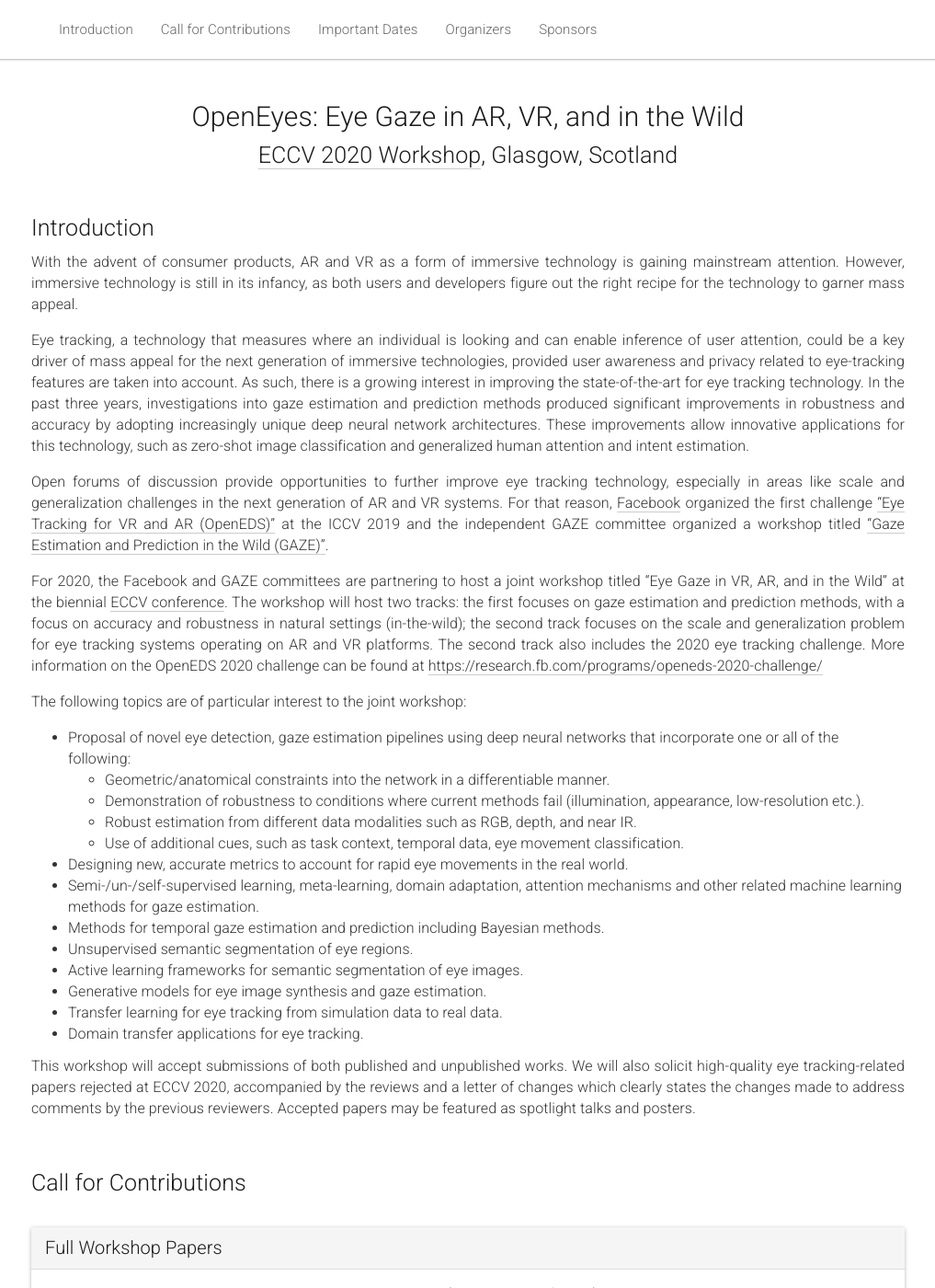
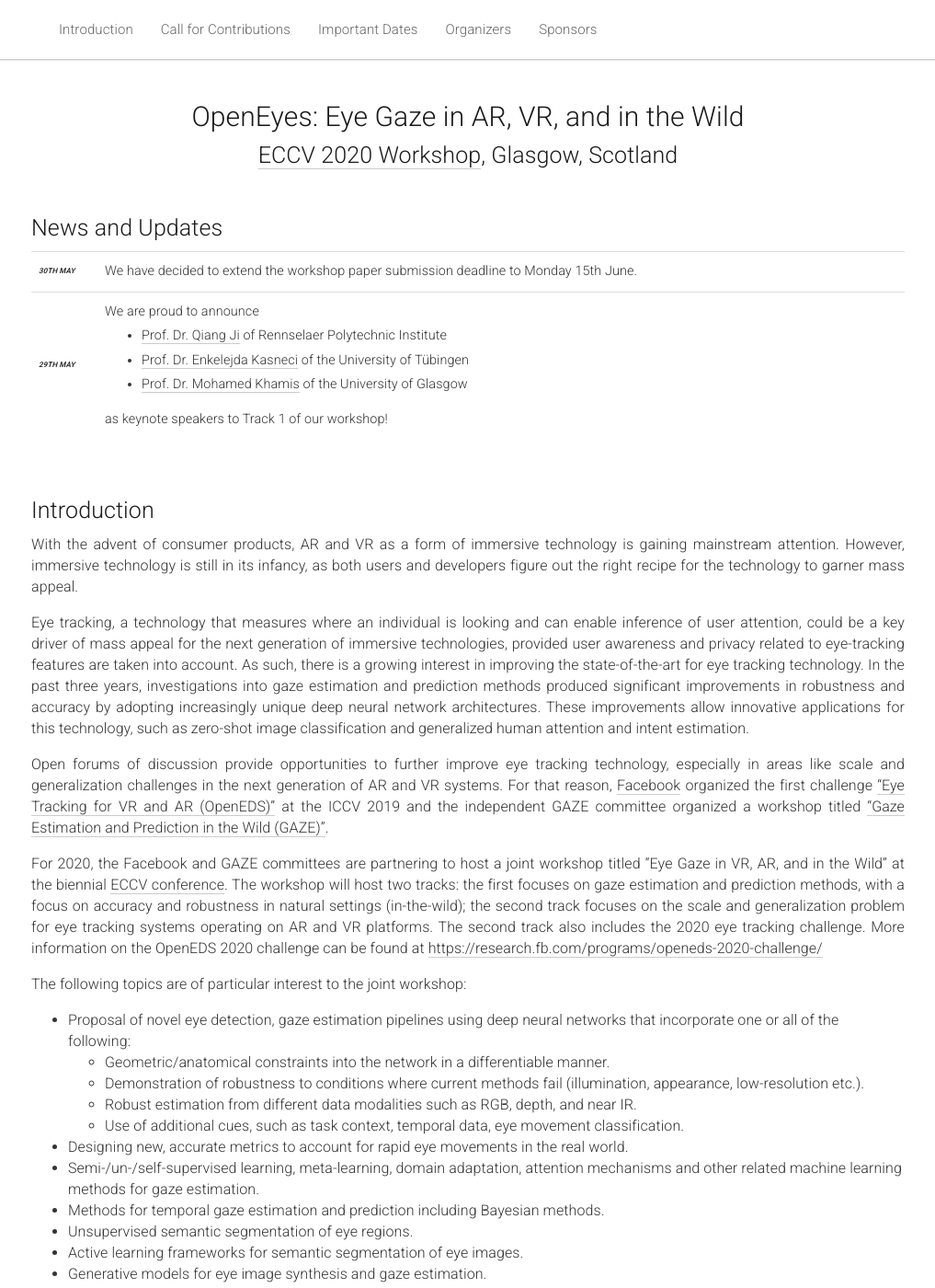
Before and after one commit to OpenEyes-Workshop/openeyes-workshop.github.io, a Jekyll site: the page built from _pages/home.md, in a window 1280 px wide and 1400 px high. Shown: the whole window at 92% size, without its empty margins (131-1148 px from the left). Built offline with Jekyll 4.4.1, drawn with Linux system fonts in a browser that asks for light colours; nearby versions of some CDN libraries; some of the changed text lies outside the part shown.

Commit message:
Add news ticker and update paper submission deadline

```diff
--- a/_includes/head.html
+++ b/_includes/head.html
@@ -32,5 +32,7 @@
   <link rel="stylesheet" type="text/css" href="{{ "/static/css/main.css?1" | prepend:site.baseurl }}" media="screen,projection">
 
   <!-- Font Awesome -->
+  <script src="{{ "/static/js/jquery.min.js?1" | prepend:site.baseurl }}"></script>
   <script src="https://kit.fontawesome.com/ff6e9b10da.js" crossorigin="anonymous"></script>
+  <script src="{{ "/static/js/main.js?1" | prepend:site.baseurl }}"></script>
 </head>
--- a/_pages/home.md
+++ b/_pages/home.md
@@ -32,6 +32,32 @@
   </div>
 </div>
 -->
+
+<br>
+<div class="row" id="news">
+  <div class="col-xs-12">
+    <h2>News and Updates</h2>
+    <table class="table news">
+      <tbody>
+        <tr>
+          <td>30th May</td>
+          <td>We have decided to extend the workshop paper submission deadline to Monday 15th June.</td>
+        </tr>
+        <tr>
+          <td>29th May</td>
+          <td>
+            We are proud to announce
+            <ul>
+              <li><a href="https://www.ecse.rpi.edu/~qji/" target="_blank">Prof. Dr. Qiang Ji</a> of Rennselaer Polytechnic Institute</li>
+              <li><a href="https://www.hci.uni-tuebingen.de/chair/team/enkelejda-kasneci" target="_blank">Prof. Dr. Enkelejda Kasneci</a> of the University of Tübingen</li>
+              <li><a href="http://mkhamis.com/" target="_blank">Prof. Dr. Mohamed Khamis</a> of the University of Glasgow</li>
+            </ul>as keynote speakers to Track 1 of our workshop!
+          </td>
+        </tr>
+      </tbody>
+    </table>
+  </div>
+</div>
 
 <br>
 <div class="row" id="cfp">
@@ -197,31 +223,43 @@
   <div class="col-xs-12">
     <h2>Important Dates</h2>
     <br>
+    <p>
+      Please note that all deadlines are at 11:59 PM (UTC -0), in line with the main conference.
+    </p>
+    <br>
     <table class="table table-striped">
       <tbody>
         <tr>
           <td>Full Paper Submission Deadline</td>
-          <td>Friday, 5th June 2020</td>
+          <td><s class="cancelled">Friday, 5th June 2020</s><br>
+          Monday, 15th June 2020</td>
+          <td><span class="countdown" reference="15 Jun 2020 23:59:59 UTC"></span></td>
         </tr>
         <tr>
           <td>Notification to Authors (Full Papers)</td>
           <td>Friday, 3rd July 2020</td>
+	  <td></td>
         </tr>
         <tr>
           <td>Extended Abstract Submission Deadline</td>
           <td>Friday, 17th July 2020</td>
+          <td><span class="countdown" reference="17 Jul 2020 23:59:59 UTC"></span></td>
         </tr>
         <tr>
           <td>Camera-Ready Deadline</td>
           <td>Friday, 17th July 2020</td>
+          <td><span class="countdown" reference="17 Jul 2020 23:59:59 UTC"></span></td>
         </tr>
         <!--<tr id="schedule">
           <td>Extended Abstracts Deadline</td>
           <td>TBD </td>
+	  <td></td>
         </tr>-->
         <tr>
           <td>Workshop Date</td>
           <td>Sunday, 23rd August 2020</td>
+          <!--<td><span class="countdown" reference="23 Aug 2020 08:30:00 UTC"></span></td>-->
+	  <td></td>
         </tr>
       </tbody>
     </table>
--- a/static/css/main.css
+++ b/static/css/main.css
@@ -59,6 +59,31 @@
 .page-header {
   margin-top: 20px;
   /*border-color: #3498db;*/
+}
+
+#news table.news {
+}
+
+#news table.news td:nth-child(1) {
+  width: 9em;
+  font-size: 0.5em;
+  font-style: italic;
+  font-weight: bold;
+  text-transform: uppercase;
+  vertical-align: middle;
+}
+
+#news table.news td:nth-child(2) {
+  font-size: 0.9em;
+  vertical-align: middle;
+}
+
+#dates table td:nth-child(3) {
+  text-align: right;
+  width: 10em;
+  font-size: 0.6em;
+  font-style: italic;
+  vertical-align: middle;
 }
 
 p.authors {
--- /dev/null
+++ b/static/js/main.js
@@ -0,0 +1,33 @@
+$(document).ready(function(){
+  function diff_now(reference) {
+    var now = new Date();
+    var diff_ms = Math.abs(now - reference);
+    if (diff_ms < 0) {
+      return "";
+    }
+    var days = Math.floor(diff_ms / 86400000)
+    diff_ms -= days * 86400000;
+    var hours = Math.floor(diff_ms / 36000000)
+    diff_ms -= hours * 3600000;
+    var mins = Math.floor(diff_ms / 60000)
+    diff_ms -= mins * 60000;
+    var secs = Math.floor(diff_ms / 1000)
+    var out_str = "";
+    if (days > 0) out_str += days.toString() + "d ";
+    if (hours > 0) out_str += hours.toString() + "h ";
+    if (mins > 0) out_str += mins.toString() + "m ";
+    if (secs > 0) out_str += secs.toString() + "s ";
+    return out_str + "left";
+  }
+  var countdown_els = $('span.countdown');
+  function update_all_timediffs() {
+    countdown_els.each(function(i, el) {
+      var time_string = $(el).attr('reference');
+      var date_object = new Date(time_string);
+      var diff_string = diff_now(date_object);
+      el.innerHTML = diff_string;
+    });
+  }
+  update_all_timediffs();
+  window.setInterval(update_all_timediffs, 1000);
+})
```
